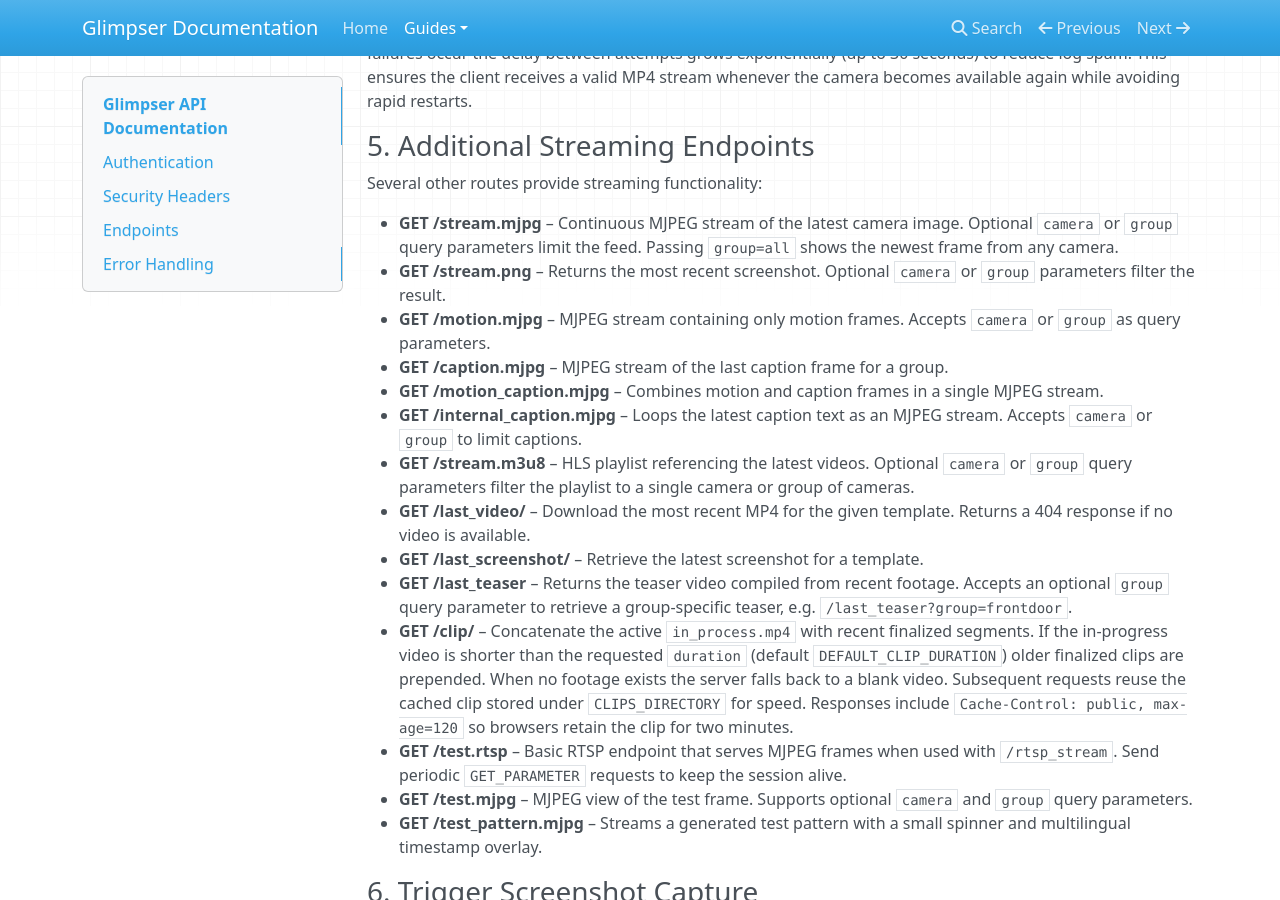
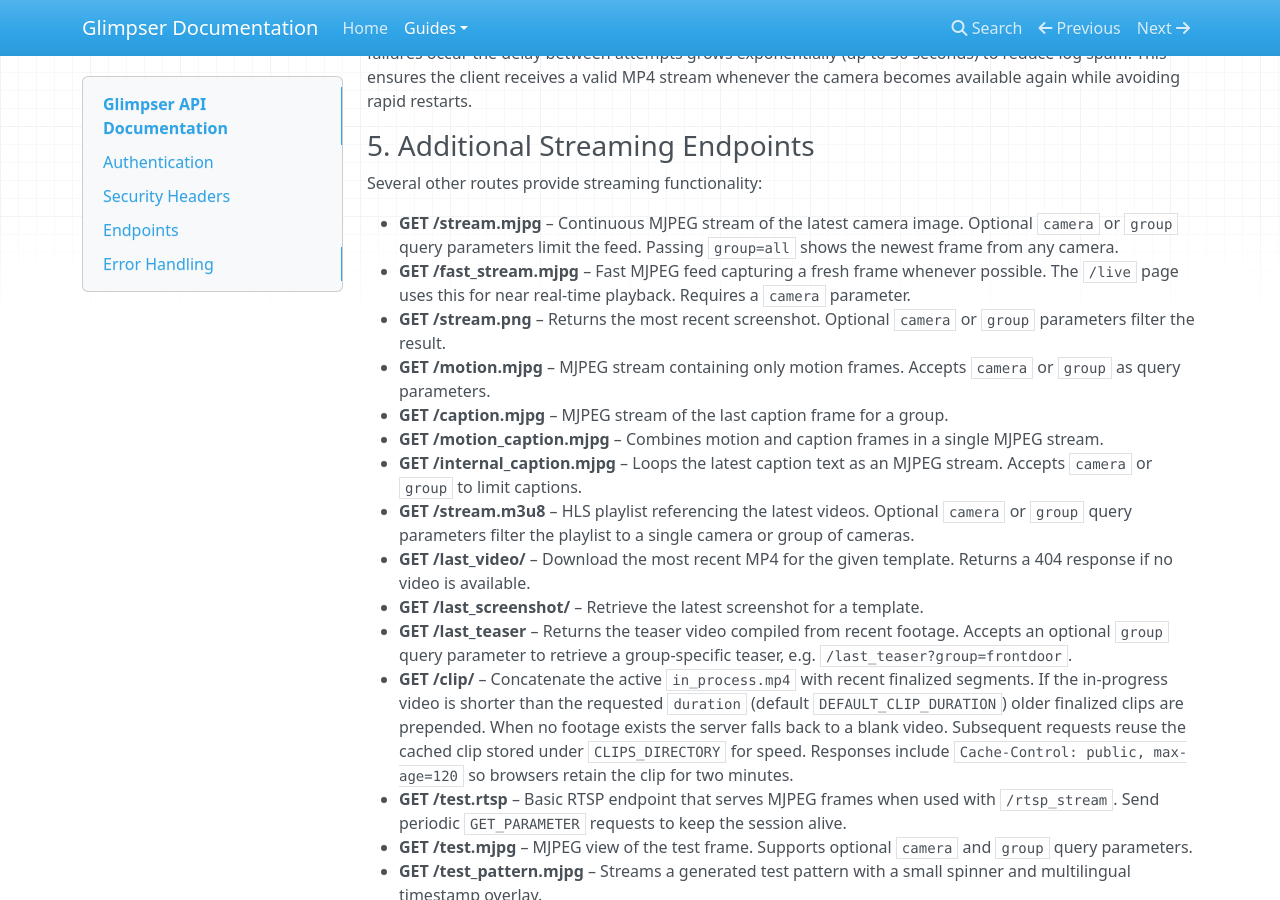
Before and after one commit to KristopherKubicki/glimpser, an MkDocs documentation site: the page built from docs/api_documentation.md, in a window 1280 px wide and 900 px high, scrolled down 2289 px. Built offline with MkDocs 1.6.1, drawn with Linux system fonts in a browser that asks for light colours; nearby versions of some CDN libraries.

Commit message:
feat(live): use fast stream for single camera

```diff
--- a/app/static/js/live.js
+++ b/app/static/js/live.js
@@ -973,7 +973,7 @@
     image.src = `/stream.mjpg?group=all&time=${ts}`;
   } else {
     // URL for individual cameras
-    image.src = `/stream.mjpg?camera=${encodeURIComponent(currentCamera)}&time=${ts}`;
+    image.src = `/fast_stream.mjpg?camera=${encodeURIComponent(currentCamera)}&time=${ts}`;
   }
 }
 
--- a/app/static/js/tile_player.js
+++ b/app/static/js/tile_player.js
@@ -47,7 +47,8 @@
     video.style.display = "none";
     image.style.display = "block";
     const param = isCamera ? "camera" : "group";
-    image.src = `/stream.mjpg?${param}=${encodeURIComponent(target)}&time=${Date.now()}`;
+    const route = isCamera ? "/fast_stream.mjpg" : "/stream.mjpg";
+    image.src = `${route}?${param}=${encodeURIComponent(target)}&time=${Date.now()}`;
     if (container) container.classList.add(LIVE_CLASS);
   }
 
--- a/docs/api_documentation.md
+++ b/docs/api_documentation.md
@@ -122,6 +122,7 @@
 Several other routes provide streaming functionality:
 
 - **GET /stream.mjpg** – Continuous MJPEG stream of the latest camera image. Optional `camera` or `group` query parameters limit the feed. Passing `group=all` shows the newest frame from any camera.
+- **GET /fast_stream.mjpg** – Fast MJPEG feed capturing a fresh frame whenever possible. The `/live` page uses this for near real-time playback. Requires a `camera` parameter.
 - **GET /stream.png** – Returns the most recent screenshot. Optional `camera` or `group` parameters filter the result.
 - **GET /motion.mjpg** – MJPEG stream containing only motion frames. Accepts `camera` or `group` as query parameters.
 - **GET /caption.mjpg** – MJPEG stream of the last caption frame for a group.
```
Also changed, not shown: docs/video_image_endpoints.md (+1 -1 lines).
